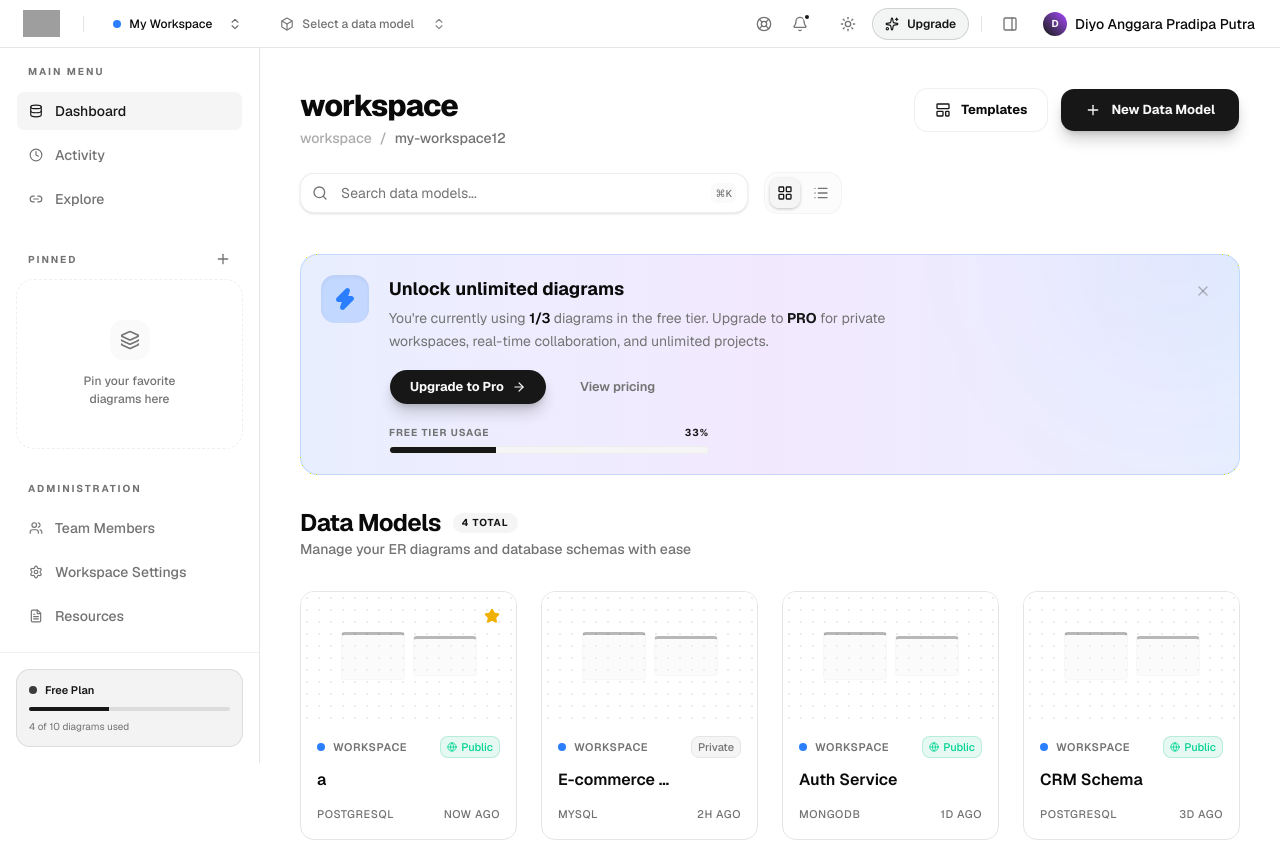
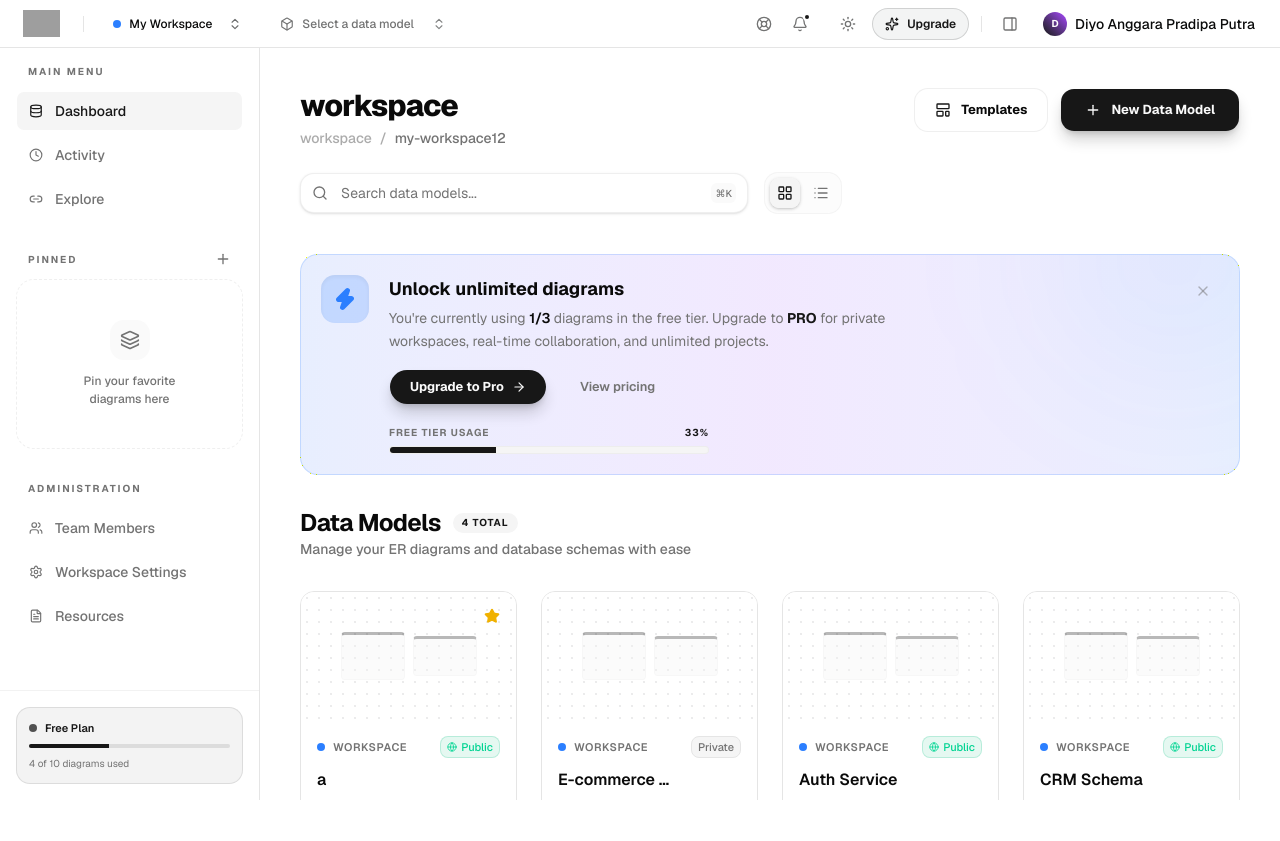
Before and after one commit to vergiLgood1/eflow, a Next.js app: page /workspaces/1 in a window 1280 px wide. Shown: the top 841 px of the page. After the commit the page ends 800 px from the top, so only its background shows below. Built offline with nearby package versions, Linux system fonts and the light colour scheme; grey boxes are pictures that could not be loaded.

Commit message:
refactor: update workspace layout to implement global scroll behavior with sticky sidebar

```diff
--- a/src/features/workspace/components/organisms/workspace-sidebar.tsx
+++ b/src/features/workspace/components/organisms/workspace-sidebar.tsx
@@ -1,24 +1,23 @@
 "use client"
 
-import React from "react";
+import { Button } from "@/shared/components/ui/button";
+import { ScrollArea } from "@/shared/components/ui/scroll-area";
 import {
+    Clock,
     Database,
-    Clock,
+    FileText,
+    Layers,
     Link2,
+    Plus,
     Settings,
-    Users,
-    Layers,
-    FileText,
-    Plus
+    Users
 } from "lucide-react";
 import { WorkspaceSidebarItem } from "../molecules/workspace-sidebar-item";
-import { ScrollArea } from "@/shared/components/ui/scroll-area";
-import { Button } from "@/shared/components/ui/button";
 
 export function WorkspaceSidebar() {
     return (
-        <aside className="w-[260px] shrink-0 border-r border-border bg-card/20 backdrop-blur-sm flex flex-col h-full">
-            <ScrollArea className="flex-1">
+        <aside className="w-[260px] shrink-0 border-r border-border bg-card/20 backdrop-blur-sm flex flex-col sticky top-12 h-[calc(100vh-48px)]">
+            <ScrollArea className="flex-1 ">
                 <div className="p-4 flex flex-col gap-8">
                     {/* Primary Navigation */}
                     <div className="space-y-3">
--- a/src/features/workspace/components/templates/workspace-dashboard-content-template.tsx
+++ b/src/features/workspace/components/templates/workspace-dashboard-content-template.tsx
@@ -3,12 +3,10 @@ import { WorkspaceDashboardHeader } from "../organisms/workspace-dashboard-heade
 import { WorkspaceUpgradeBanner } from "../molecules/workspace-upgrade-banner";
 import { WorkspaceDiagramList } from "../organisms/workspace-diagram-list";
 import { WorkspaceProUpsellCard } from "../molecules/workspace-pro-upsell-card";
-import { ScrollArea } from "@/shared/components/ui/scroll-area";
 
 export function WorkspaceDashboardContentTemplate() {
     return (
-        <ScrollArea className="flex-1">
-            <main className="max-w-[1600px] mx-auto p-6 md:p-10 pb-20">
+        <div className="max-w-[1600px] mx-auto p-6 md:p-10 pb-20">
             <WorkspaceDashboardHeader
                 title="workspace"
                 path="workspace/my-workspace12"
@@ -19,7 +17,6 @@ export function WorkspaceDashboardContentTemplate() {
             <WorkspaceDiagramList />
 
             <WorkspaceProUpsellCard />
-            </main>
-        </ScrollArea>
+        </div>
     );
 }
--- a/src/features/workspace/components/templates/workspace-dashboard-template.tsx
+++ b/src/features/workspace/components/templates/workspace-dashboard-template.tsx
@@ -9,7 +9,7 @@ export function WorkspaceDashboardTemplate({
     hasDiagrams = true,
 }: WorkspaceDashboardTemplateProps) {
     return (
-        <div className="flex-1 flex flex-col min-w-0 overflow-hidden bg-background">
+        <div className="flex-1 flex flex-col min-w-0 bg-background">
             {hasDiagrams ? (
                 <WorkspaceDashboardContentTemplate />
             ) : (
--- a/src/features/workspace/components/templates/workspace-layout-template.tsx
+++ b/src/features/workspace/components/templates/workspace-layout-template.tsx
@@ -1,6 +1,7 @@
 import React from "react";
 import { WorkspaceHeader } from "../organisms/workspace-header";
 import { WorkspaceSidebar } from "../organisms/workspace-sidebar";
+import { ScrollArea } from "@/shared/components/ui/scroll-area";
 
 interface WorkspaceLayoutTemplateProps {
     children: React.ReactNode;
@@ -12,12 +13,14 @@ export function WorkspaceLayoutTemplate({
     userName,
 }: WorkspaceLayoutTemplateProps) {
     return (
-        <div className="h-full flex flex-col min-w-0 overflow-hidden">
+        <div className="h-screen flex flex-col min-w-0 overflow-hidden bg-background">
             <WorkspaceHeader userName={userName} />
             <div className="flex-1 flex overflow-hidden">
                 <WorkspaceSidebar />
-                <main className="flex-1 flex flex-col min-w-0 bg-background overflow-hidden">
-                    {children}
+                <main className="flex-1 min-w-0 relative">
+                    <ScrollArea className="h-full w-full">
+                        {children}
+                    </ScrollArea>
                 </main>
             </div>
         </div>
```
Lines whose indentation alone changed are shown as unchanged.
